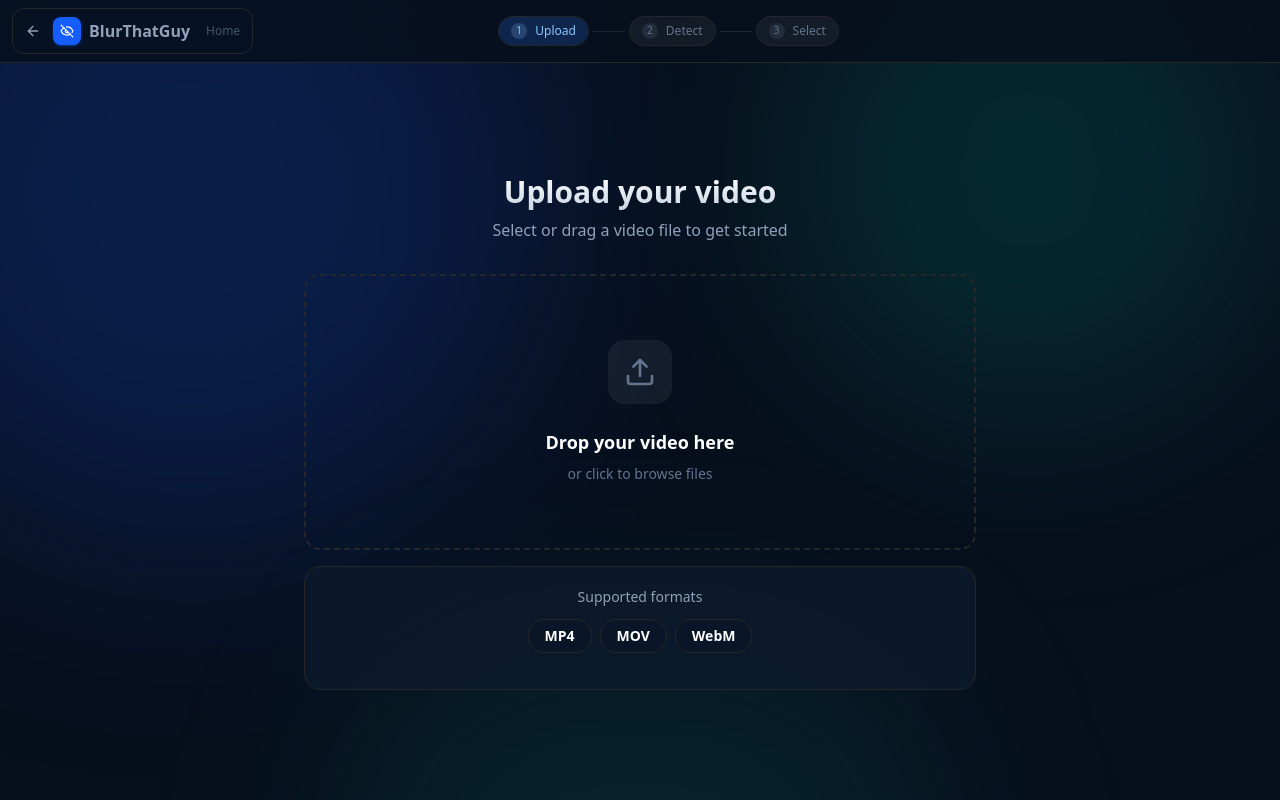
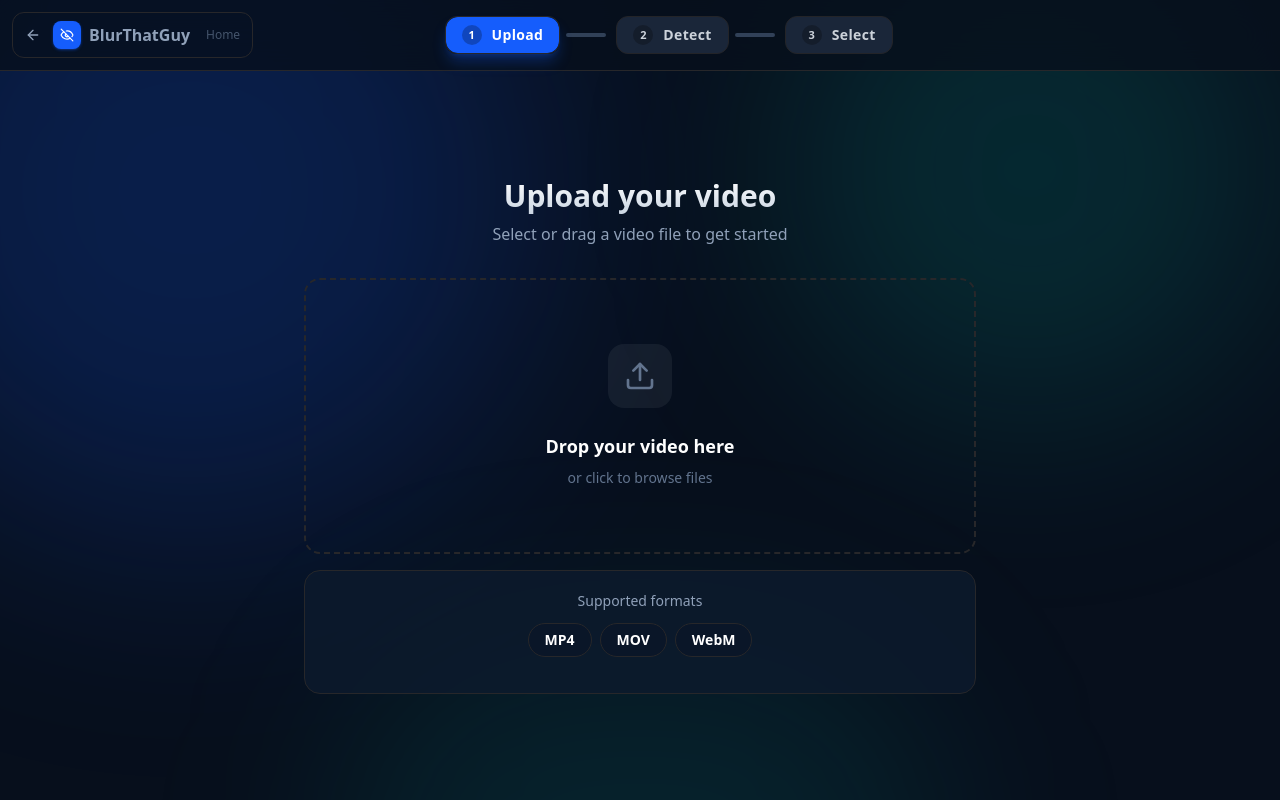
Before and after one commit to StianHa02/BlurThatGuyProject, a Next.js app: page /upload in a window 1280 px wide. Built offline with nearby package versions, Linux system fonts and the light colour scheme; a web font is replaced by a local one.

Commit message:
Enhance BlurModeToggle and Header components: integrate framer-motion for improved animations and layout transitions

```diff
--- a/app/upload/components/BlurModeToggle.tsx
+++ b/app/upload/components/BlurModeToggle.tsx
@@ -1,6 +1,7 @@
 'use client';
 
 import { Grid2x2, Square } from 'lucide-react';
+import { LayoutGroup, motion, useReducedMotion } from 'framer-motion';
 
 export type BlurMode = 'pixelate' | 'blackout';
 
@@ -15,22 +16,41 @@ const OPTIONS: { mode: BlurMode; label: string; Icon: typeof Grid2x2 }[] = [
 ];
 
 export function BlurModeToggle({ value, onChange }: BlurModeToggleProps) {
+  const shouldReduceMotion = useReducedMotion();
+
   return (
+    <LayoutGroup>
       <div className="flex items-center rounded-xl border border-white/10 overflow-hidden text-xs sm:text-sm shrink-0">
-      {OPTIONS.map(({ mode, label, Icon }) => (
+        {OPTIONS.map(({ mode, label, Icon }) => {
+          const isActive = value === mode;
+
+          return (
             <button
               key={mode}
               onClick={() => onChange(mode)}
-          className={`flex items-center gap-1.5 px-3 py-1.5 transition-colors cursor-pointer whitespace-nowrap ${
-            value === mode
-              ? 'bg-blue-600 text-white'
+              className={`relative isolate flex items-center gap-1.5 px-3 py-1.5 transition-colors cursor-pointer whitespace-nowrap ${
+                isActive
+                  ? 'text-white'
                   : 'bg-white/5 hover:bg-white/10 text-slate-400'
               }`}
             >
-          <Icon className="w-3.5 h-3.5 shrink-0" />
-          <span>{label}</span>
+              {isActive && (
+                <motion.span
+                  layoutId="blur-mode-active"
+                  className="absolute inset-0 bg-blue-600"
+                  transition={
+                    shouldReduceMotion
+                      ? { duration: 0 }
+                      : { type: 'spring', stiffness: 420, damping: 34 }
+                  }
+                />
+              )}
+              <Icon className="relative z-10 w-3.5 h-3.5 shrink-0" />
+              <span className="relative z-10">{label}</span>
             </button>
-      ))}
+          );
+        })}
       </div>
+    </LayoutGroup>
   );
 }
--- a/app/upload/components/Header.tsx
+++ b/app/upload/components/Header.tsx
@@ -2,6 +2,7 @@
 
 import Link from 'next/link';
 import { ArrowLeft, EyeOff, CheckCircle, Upload } from 'lucide-react';
+import { AnimatePresence, LayoutGroup, motion, useReducedMotion } from 'framer-motion';
 
 type Step = 'upload' | 'detect' | 'select';
 
@@ -15,6 +16,7 @@ const STEPS: Step[] = ['upload', 'detect', 'select'];
 export function Header({ currentStep, onUploadNew }: HeaderProps) {
   const currentIndex = STEPS.indexOf(currentStep);
   const showUploadNew = currentStep !== 'upload' && onUploadNew;
+  const shouldReduceMotion = useReducedMotion();
 
   return (
     <header className="border-b border-white/8 bg-[#070f1c]/80 backdrop-blur-xl sticky top-0 z-50">
@@ -37,31 +39,101 @@ export function Header({ currentStep, onUploadNew }: HeaderProps) {
         </Link>
 
         {/* Step indicators */}
-        <div className="hidden sm:flex items-center gap-0 flex-1 justify-center min-w-0">
-          {STEPS.map((step, i) => (
+        <LayoutGroup>
+          <div className="hidden sm:flex items-center gap-1 flex-1 justify-center min-w-0">
+            {STEPS.map((step, i) => {
+              const isCurrent = currentStep === step;
+              const isComplete = i < currentIndex;
+              const isPending = i > currentIndex;
+              const bothConnectedComplete = i + 1 < currentIndex;
+              const connectsToCurrent = isComplete && i + 1 === currentIndex;
+
+              return (
                 <div key={step} className="flex items-center">
-              <div className={`flex items-center gap-2 px-3 py-1.5 rounded-full text-xs font-medium transition-all ${
-                currentStep === step
-                  ? 'bg-blue-500/20 text-blue-300 border border-blue-500/30'
-                  : i < currentIndex
-                    ? 'bg-emerald-500/15 text-emerald-400 border border-emerald-500/25'
-                    : 'bg-white/5 text-slate-500 border border-white/8'
-              }`}>
-                {i < currentIndex ? (
-                  <CheckCircle className="w-3 h-3" />
+                  <motion.div
+                    animate={
+                      shouldReduceMotion
+                        ? { opacity: 1 }
+                        : {
+                            opacity: isPending ? 0.9 : 1,
+                          }
+                    }
+                    transition={
+                      shouldReduceMotion
+                        ? { duration: 0 }
+                        : { duration: 0.2, ease: 'easeInOut' }
+                    }
+                    className={`relative isolate overflow-hidden flex items-center gap-2.5 px-4 py-2 rounded-xl text-sm font-semibold border transition-all ${
+                      isCurrent
+                        ? 'text-white border-blue-400/70 shadow-lg shadow-blue-600/30'
+                        : isComplete
+                          ? 'bg-emerald-600 text-white border-emerald-400/70'
+                          : 'bg-slate-800 text-slate-200 border-slate-600/70'
+                    }`}
+                  >
+                    {isCurrent && (
+                      <motion.span
+                        layoutId="active-step-pill"
+                        className="absolute inset-0 rounded-xl bg-blue-600"
+                        transition={
+                          shouldReduceMotion
+                            ? { duration: 0 }
+                            : { duration: 0.24, ease: 'easeInOut' }
+                        }
+                      />
+                    )}
+                    <AnimatePresence mode="wait" initial={false}>
+                      {isComplete ? (
+                        <motion.span
+                          key="done"
+                          initial={shouldReduceMotion ? false : { opacity: 0 }}
+                          animate={{ opacity: 1 }}
+                          exit={shouldReduceMotion ? { opacity: 1 } : { opacity: 0 }}
+                          transition={shouldReduceMotion ? { duration: 0 } : { duration: 0.14 }}
+                          className="relative z-10"
+                        >
+                          <CheckCircle className="w-3.5 h-3.5" />
+                        </motion.span>
                       ) : (
-                  <span className="w-4 h-4 rounded-full bg-current/20 flex items-center justify-center text-[10px]">
+                        <motion.span
+                          key="index"
+                          initial={shouldReduceMotion ? false : { opacity: 0 }}
+                          animate={{ opacity: 1 }}
+                          exit={shouldReduceMotion ? { opacity: 1 } : { opacity: 0 }}
+                          transition={shouldReduceMotion ? { duration: 0 } : { duration: 0.14 }}
+                          className="relative z-10 w-5 h-5 rounded-full bg-black/25 flex items-center justify-center text-[11px]"
+                        >
                           {i + 1}
-                  </span>
+                        </motion.span>
                       )}
-                <span className="capitalize">{step}</span>
+                    </AnimatePresence>
+                    <span className="relative z-10 capitalize tracking-wide">{step}</span>
+                  </motion.div>
+                  {i < STEPS.length - 1 && (
+                    <div className="w-10 h-1 mx-1.5 rounded-full bg-slate-700 overflow-hidden">
+                      <motion.div
+                        className={`h-full rounded-full ${
+                          bothConnectedComplete
+                            ? 'bg-emerald-500'
+                            : connectsToCurrent
+                              ? 'bg-blue-600'
+                              : 'bg-slate-600'
+                        }`}
+                        animate={shouldReduceMotion ? { scaleX: isComplete ? 1 : 0 } : { scaleX: isComplete ? 1 : 0 }}
+                        transition={
+                          shouldReduceMotion
+                            ? { duration: 0 }
+                            : { duration: 0.22, ease: 'easeInOut' }
+                        }
+                        style={{ transformOrigin: 'left center' }}
+                      />
                     </div>
-              {i < STEPS.length - 1 && (
-                <div className={`w-8 h-px mx-1 ${i < currentIndex ? 'bg-emerald-500/40' : 'bg-white/10'}`} />
                   )}
                 </div>
-          ))}
+              );
+            })}
           </div>
+        </LayoutGroup>
 
         {/* Upload new */}
         <div className="w-40 shrink-0 flex justify-end">
```
Lines whose indentation alone changed are shown as unchanged.
